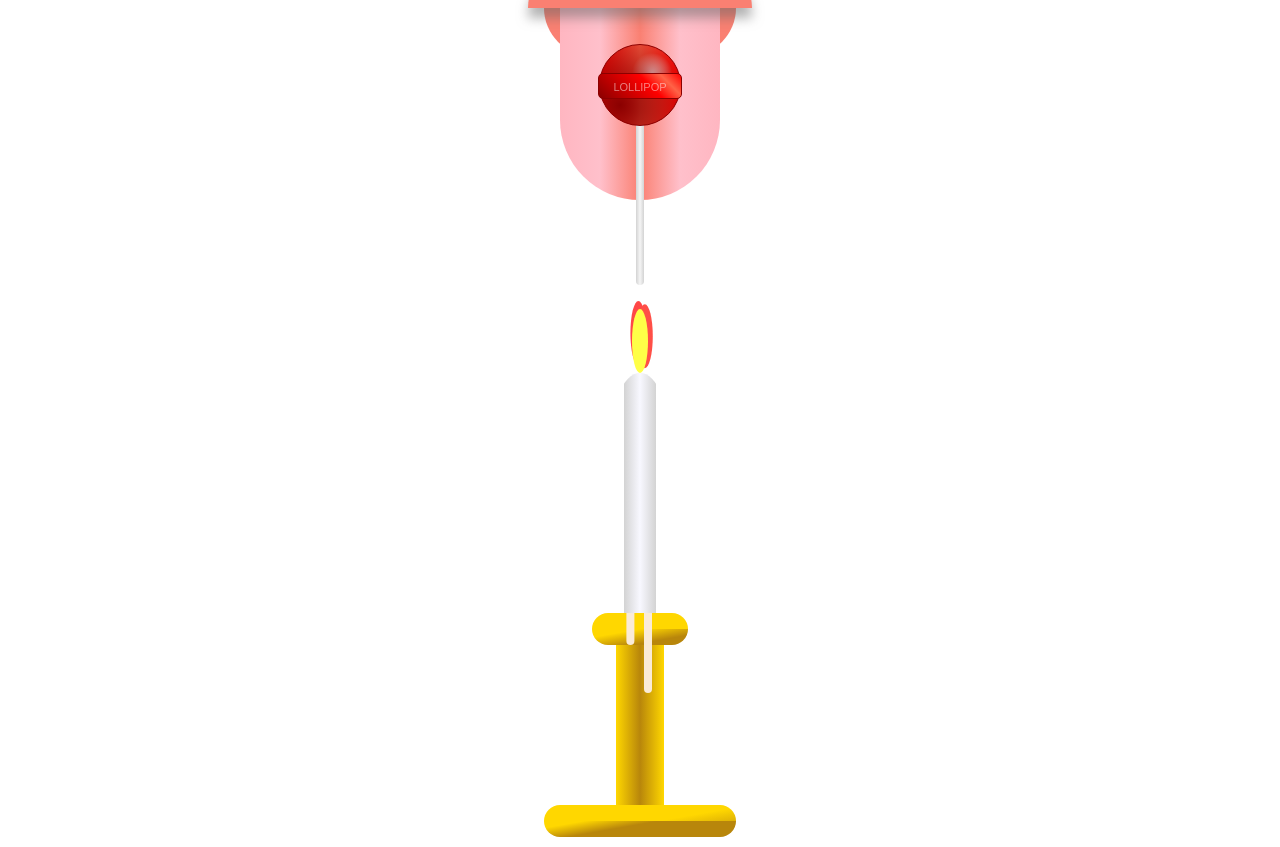
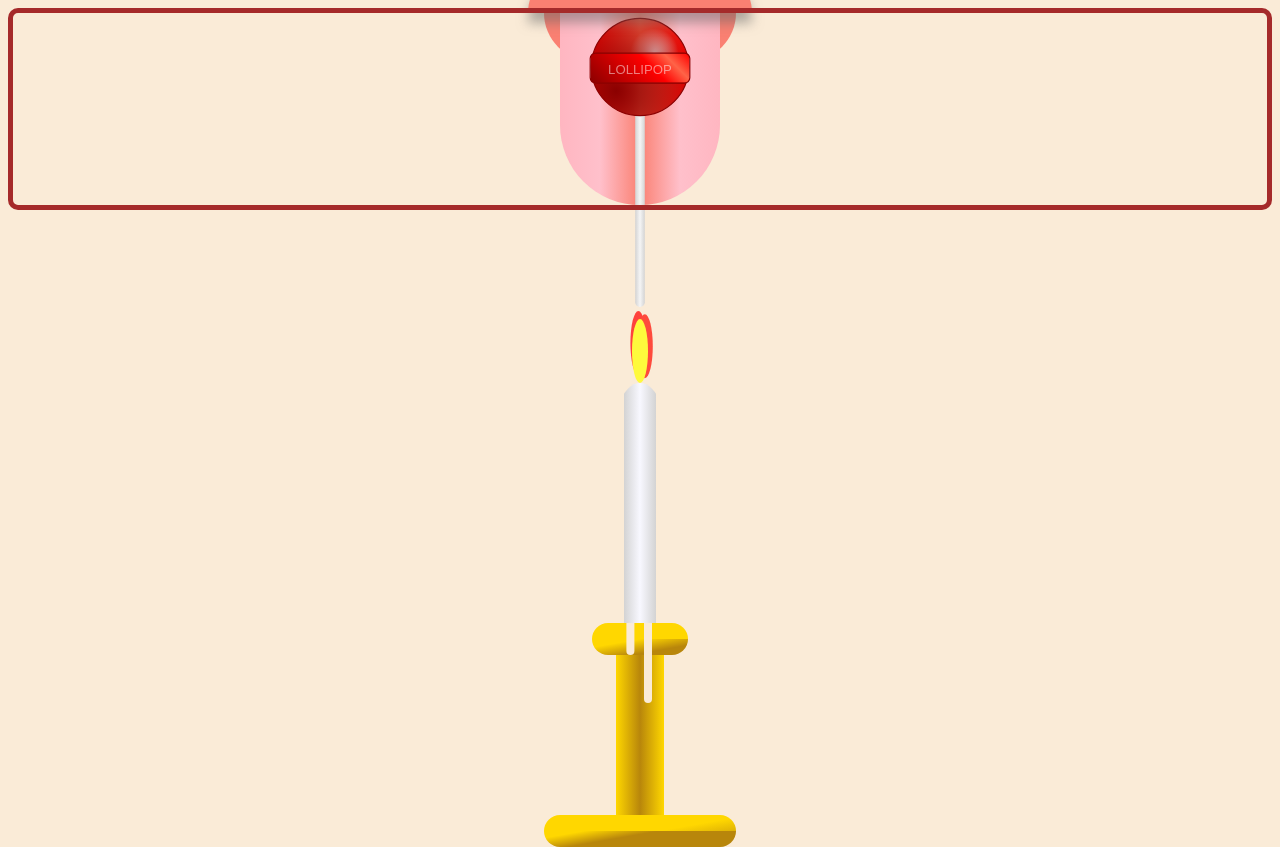
Before and after one commit to orchuk/orchuk, a plain HTML site: page index.html in a window 1280 px wide. Shown: the top 847 px of the page. Drawn offline with Linux system fonts and the light colour scheme.

Commit message:
Update index.css

```diff
--- a/index.css
+++ b/index.css
@@ -1,13 +1,21 @@
+
 
 /* #region general */
 * {
   font-family: Arial, Helvetica, sans-serif;
 }
+
+body {
+  background-color: antiquewhite;
+}
 .container {
+  height: min-content;
+  border: 5px solid brown;
+  border-radius: 10px;
   margin: 0;
   display: flex;
   flex-direction: row;
-  flex-wrap: wrap;
+  align-items: center;
 }
 
 .project {
@@ -55,6 +63,7 @@
 .lolly-container {
   position: relative;
   z-index: 5;
+  transform: scale(1.2);
 }
 
 @keyframes lick {
```
